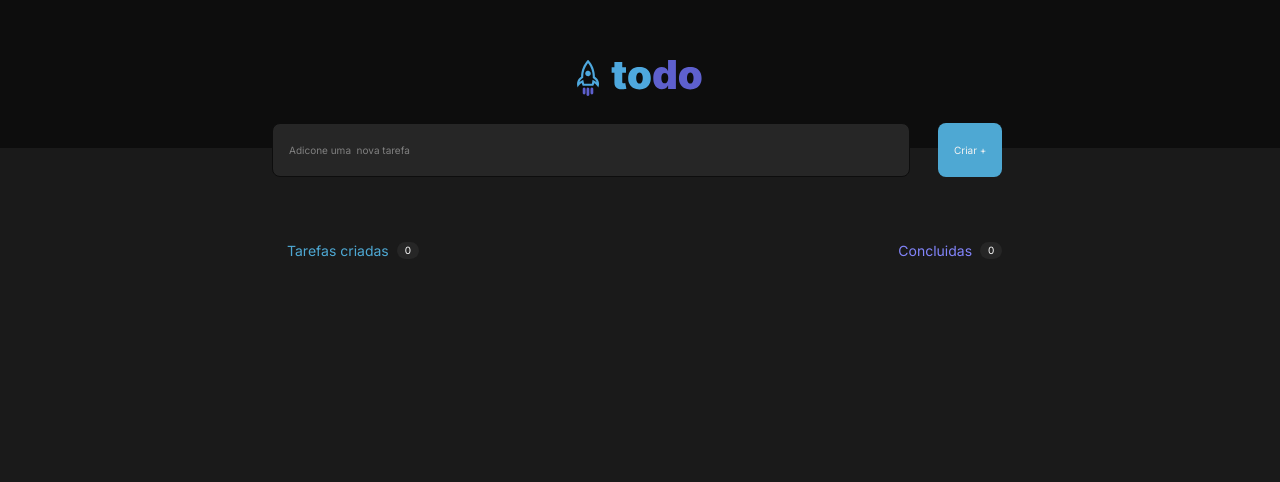
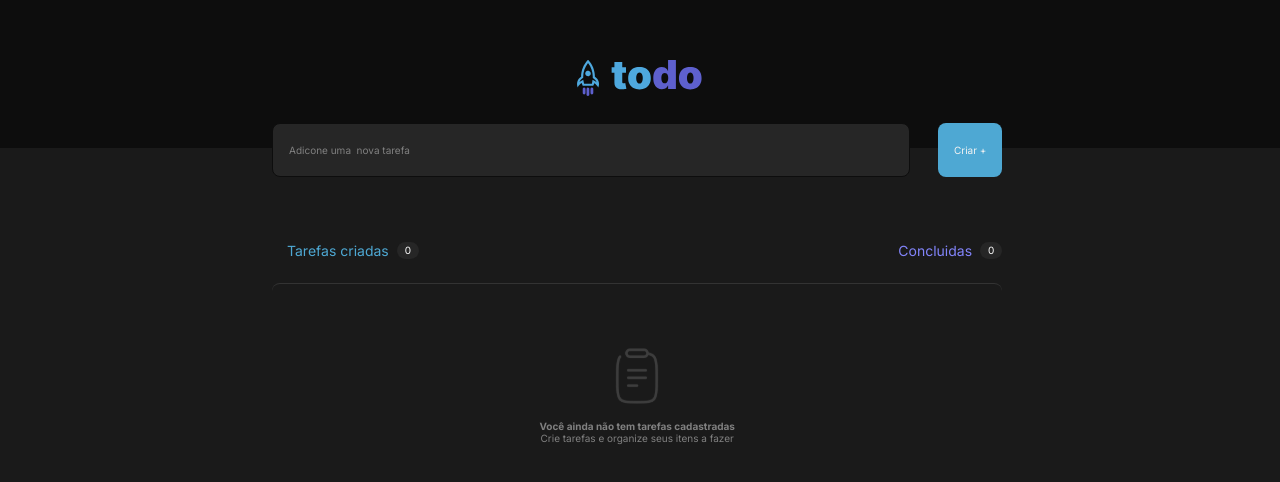
Before and after one commit to Massaronii/to-do-list-react, a React (Vite) app: page / in a window 1280 px wide. Shown: the top 482 px of the page. Built offline with nearby package versions, Linux system fonts and the light colour scheme.

Commit message:
:sparkles: tela adicionada de quando não há tasks

```diff
--- a/src/components/Input.jsx
+++ b/src/components/Input.jsx
@@ -46,6 +46,7 @@ export function Input(){
         <ListHeader lengthTasks={tasks.length} />
       </div>
 
+      {tasks.length > 0 ? (
         <div>
           {tasks.map((task) => {
             return (
@@ -58,6 +59,9 @@ export function Input(){
             )
           })}
         </div>
+      ) : (
+        <Empty/>
+      )}
     </main>
   )
 }
```
Lines whose indentation alone changed are shown as unchanged.
